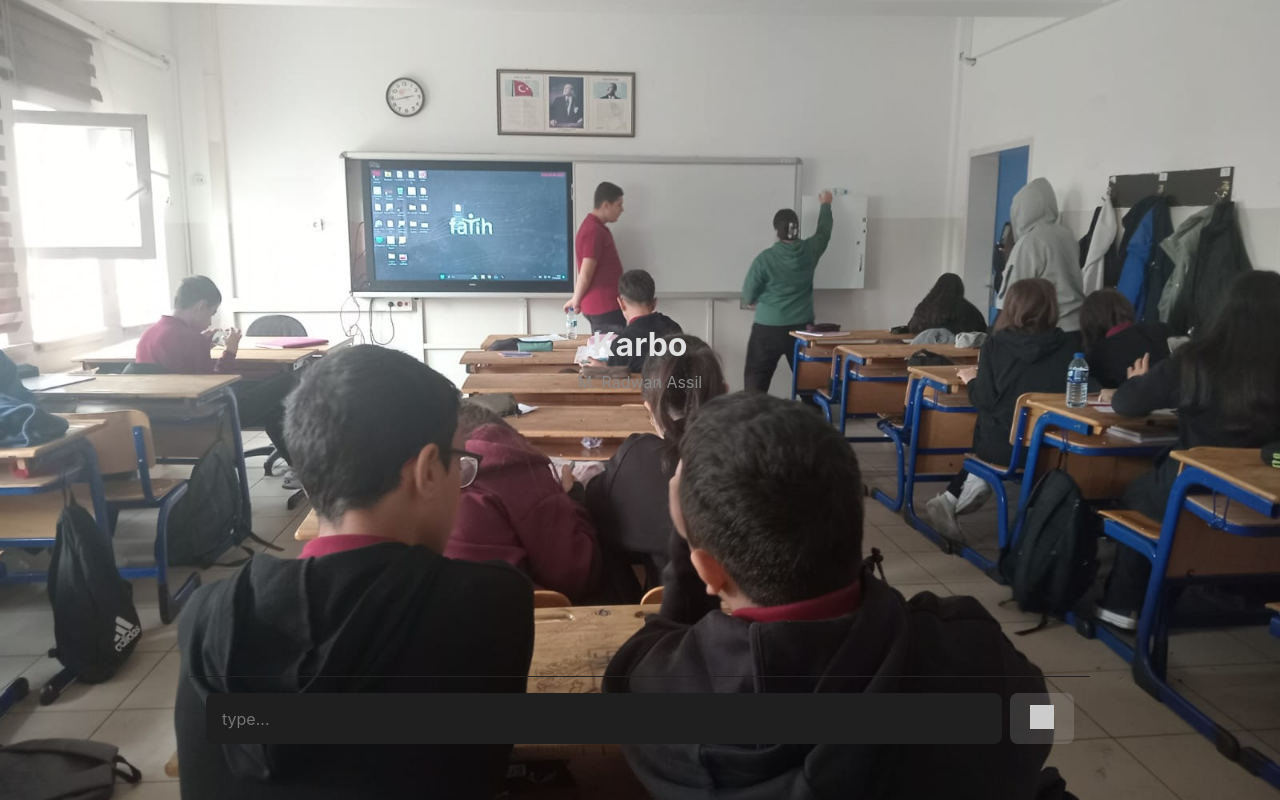
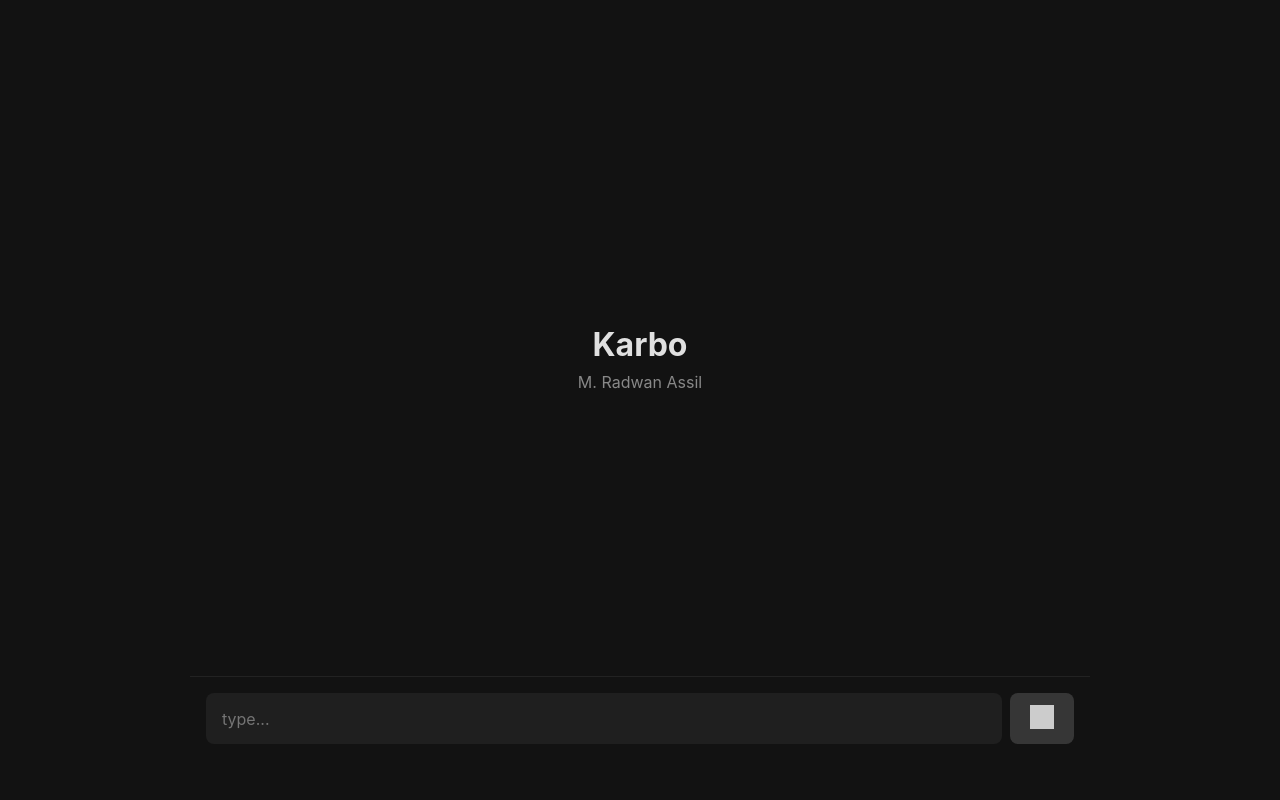
Before and after one commit to MRadwanAssil/karbo, a React (Create React App) app: page / in a window 1280 px wide. Built offline with nearby package versions, Linux system fonts and the light colour scheme; grey boxes are pictures that could not be loaded.

Commit message:
Update App.css

```diff
--- a/src/App.css
+++ b/src/App.css
@@ -33,8 +33,7 @@ html,
 #root {
       height: 100%;
       width: 100%;
-      /* background-color: var(--bg-dark); */
-      background-image: url("./background.jpeg");
+      background-color: var(--bg-dark);
       background-size: cover;
       /* ✅ Fotoğraf ekranı tamamen kaplar */
       background-position: center;
```
